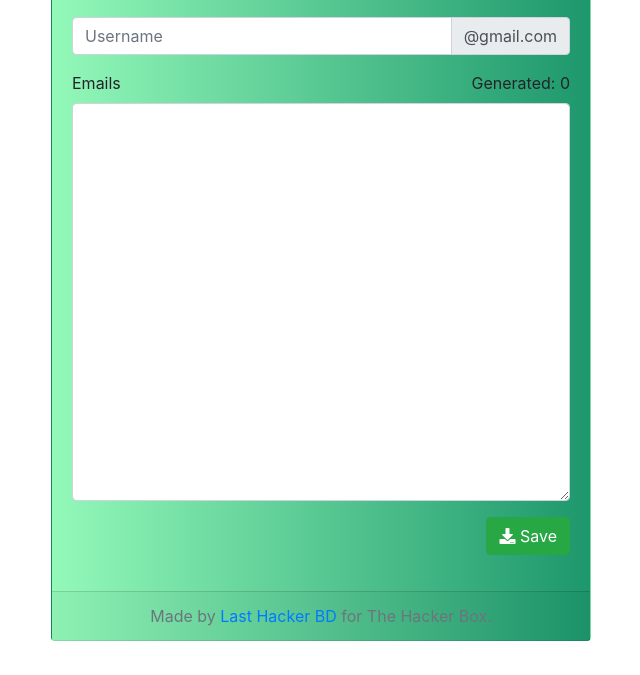
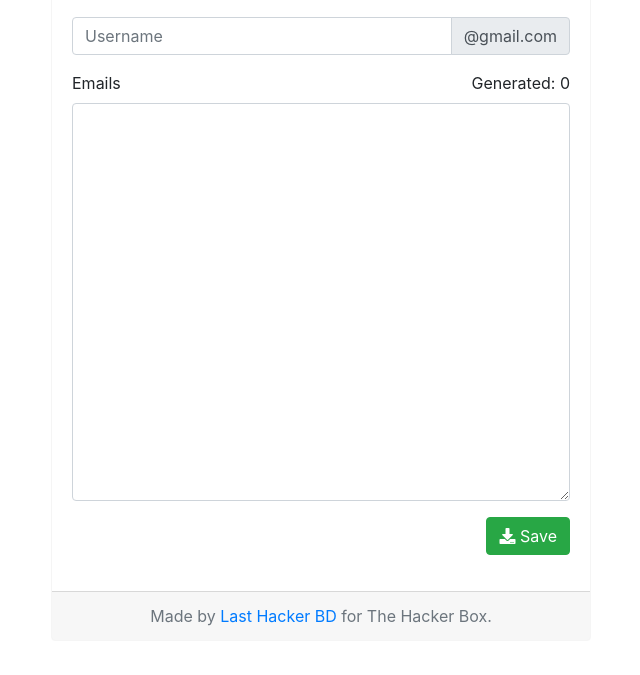
Before and after one commit to gmaildot/gmaildot.github.io, a plain HTML site: page index.html in a window 1280 px wide. Shown: the part 125-800 px from the top of the page, without its empty margins (319-959 px from the left). Drawn offline with nearby package versions, Linux system fonts and the light colour scheme.

Commit message:
Update index.html

```diff
--- a/index.html
+++ b/index.html
@@ -14,10 +14,7 @@
 }
 .card {
  border-color: #f5f5f5
- background: #1D976C;  /* fallback for old browsers */
-background: -webkit-linear-gradient(to right, #93F9B9, #1D976C);  /* Chrome 10-25, Safari 5.1-6 */
-background: linear-gradient(to right, #93F9B9, #1D976C); /* W3C, IE 10+/ Edge, Firefox 16+, Chrome 26+, Opera 12+, Safari 7+ */
-}
+ }
 </style>
 <!-- Global site tag (gtag.js) - Google Analytics -->
 <script async src="https://www.googletagmanager.com/gtag/js?id=G-9H05NPL7MP"></script>
```
